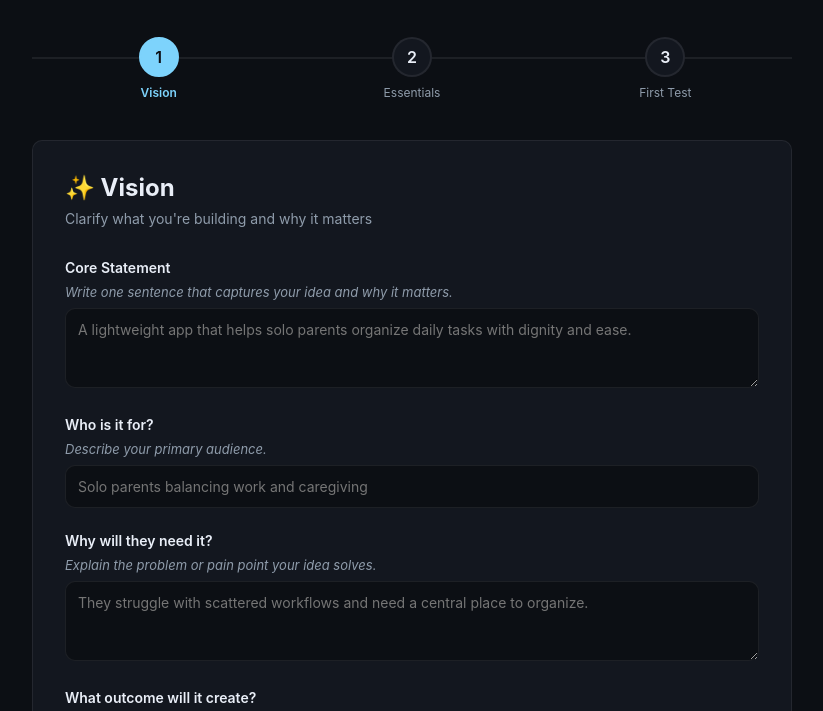
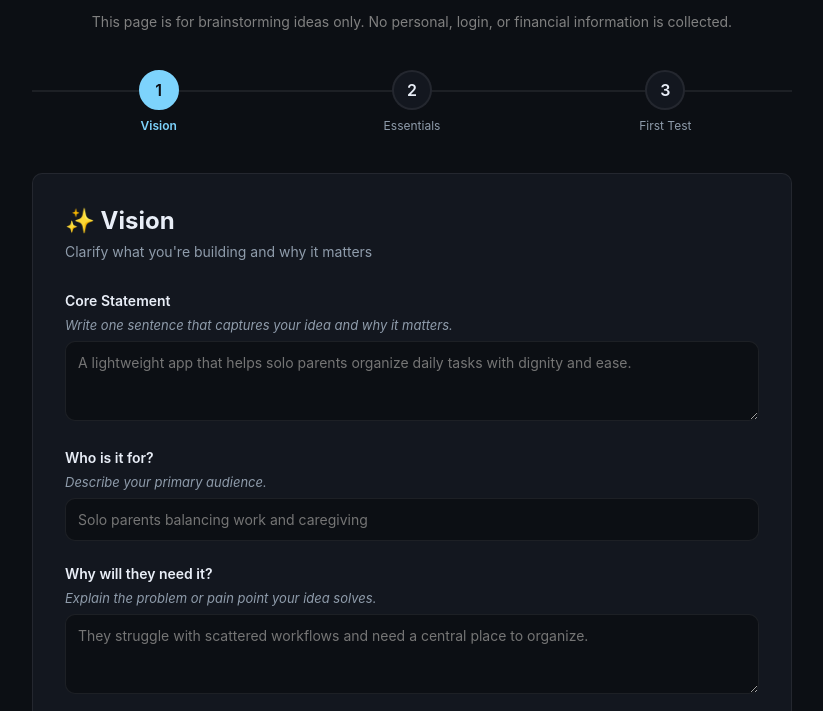
Before and after one commit to GinOmAhee/Life-After-LC, a plain HTML site: page prep.html in a window 1280 px wide. Shown: the part 118-829 px from the top of the page, without its empty margins (228-1051 px from the left). Drawn offline with Linux system fonts and the light colour scheme.

Commit message:
Update prep.html

```diff
--- a/prep.html
+++ b/prep.html
@@ -251,8 +251,13 @@
     <div class="prep-header">
       <h1>🚀 Prep Your Idea</h1>
       <p id="ideaTitle">Getting ready to work on your idea</p>
+      <p style="color:gray; font-size:14px;">
+      This page is for brainstorming ideas only.
+      No personal, login, or financial information is collected.
+    </p>
     </div>
 
+    <form id="ideaPrepForm">
       <div class="progress-bar">
         <div class="progress-step active" data-step="1">
           <div class="step-circle">1</div>
@@ -395,6 +400,7 @@
           <a href="#" onclick="skipPrep(); return false;">Skip prep and go straight to capture →</a>
         </div>
       </div>
+    </form>
 
   <script type="module">
     import { initializeApp } from "https://www.gstatic.com/firebasejs/9.23.0/firebase-app.js";
```
Lines whose indentation alone changed are shown as unchanged.
